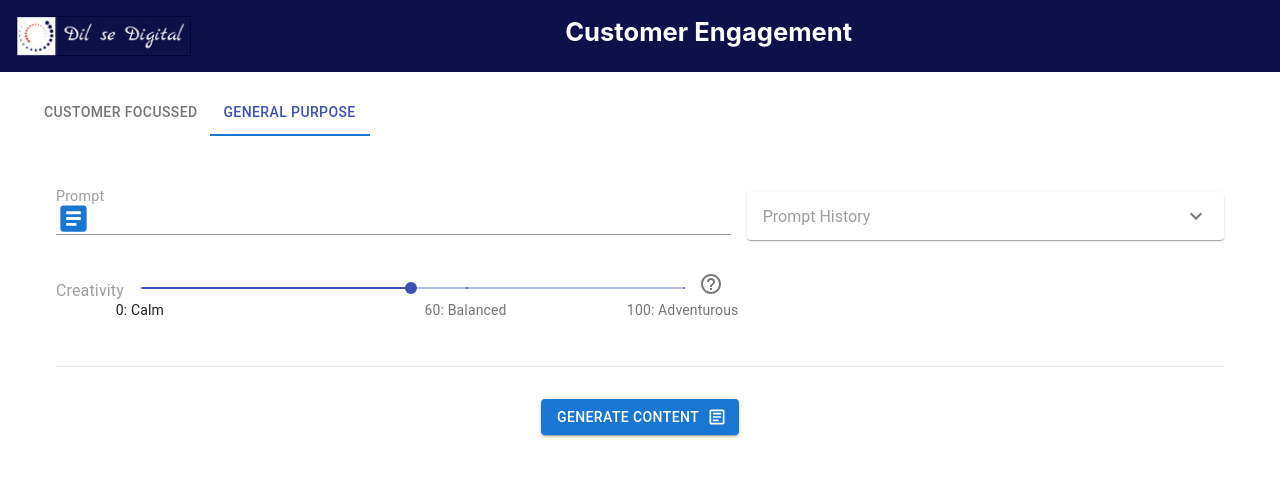
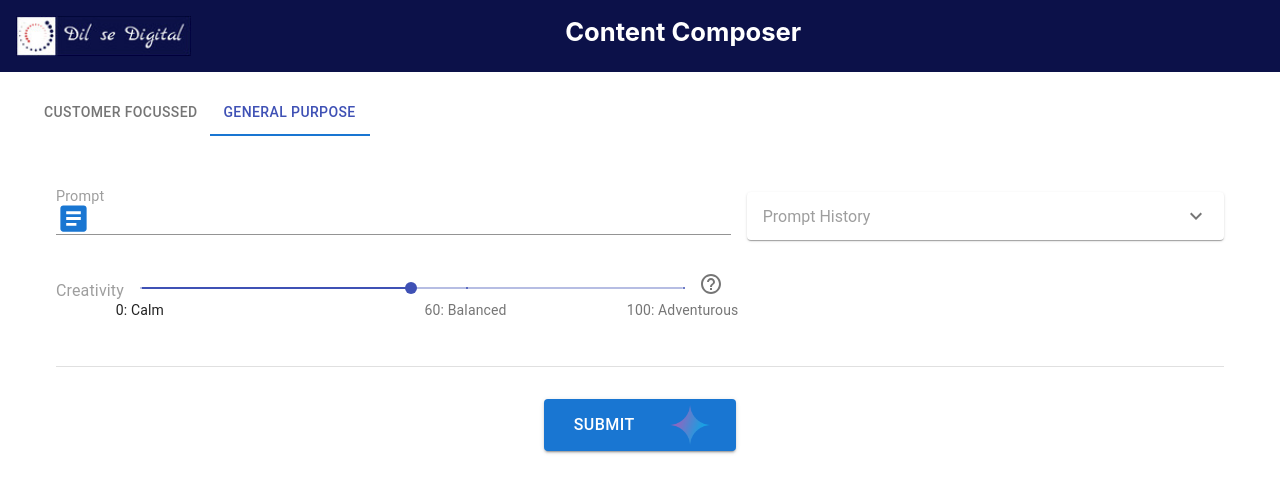
Before and after one commit to karhadkarp/ReactJS, a React (Create React App) app: page / in a window 1280 px wide. Both pictures are taken after a click on the tab "GENERAL PURPOSE". Shown: the top 492 px of the page. Built offline with nearby package versions, Linux system fonts and the light colour scheme.

Commit message:
Fixed labels

```diff
--- a/src/App.js
+++ b/src/App.js
@@ -25,7 +25,7 @@ function App() {
     <div className="App">
       <header className="App-header">
         <img src={medium? small_logo: logo} alt='Dil se Digital' height={40} />
-        <h1 className={small ? 'App-title-small' : 'App-title'}>Customer Engagement</h1>
+        <h1 className={small ? 'App-title-small' : 'App-title'}>Content Composer</h1>
       </header>
       <Grid
         container
--- a/src/containers/Application.js
+++ b/src/containers/Application.js
@@ -1,5 +1,5 @@
-import { Backdrop, Box, CircularProgress, Divider, Grid, InputAdornment, InputLabel, TextField } from '@material-ui/core';
-import { Article, ArticleOutlined, Person } from '@mui/icons-material';
+import { Backdrop, Box, CircularProgress, Divider, Grid, InputAdornment, InputLabel } from '@material-ui/core';
+import { Article, Person } from '@mui/icons-material';
 import LoadingButton from '@mui/lab/LoadingButton';
 import MultipleSelect from '../components/MultiSelect';
 import InputText from '../components/InputText';
@@ -10,6 +10,7 @@ import ResponsiveDialog from '../components/ResponsiveDialog';
 import { getCustomers, getCutomerQueryResp, getGeneralQueryResp } from '../apis.js';
 import Flag from 'react-world-flags'
 import {countries} from "./countries.js"
+import gemini from'./google-gemini-icon.png';
 
 const Application = () => {
 
@@ -231,11 +232,13 @@ const Application = () => {
                         onClick={handleClick}
                         loading={loading}
                         loadingPosition="end"
-                        endIcon={<ArticleOutlined />}
+                        endIcon={<img src={gemini} alt='Gemini' height={40} />}
                         variant="contained"
                         color='primary'
+                        width="10rem"
+                        style={{width: '12rem', fontSize:'1rem', justifyContent:'space-around'}}
                     >
-                        <span>Generate Content</span>
+                        <span>Submit</span>
                     </LoadingButton>
                     <InputLabel
                         style={{
--- a/src/containers/SimpleApp.js
+++ b/src/containers/SimpleApp.js
@@ -1,5 +1,5 @@
-import { Backdrop, Box, CircularProgress, Divider, Grid, InputAdornment, InputLabel, useMediaQuery, useTheme } from '@material-ui/core';
-import { Article, ArticleOutlined } from '@mui/icons-material';
+import { Backdrop, Box, CircularProgress, Divider, Grid, InputAdornment, InputLabel} from '@material-ui/core';
+import { Article } from '@mui/icons-material';
 import LoadingButton from '@mui/lab/LoadingButton';
 import InputText from '../components/InputText';
 import { useState } from 'react';
@@ -7,11 +7,10 @@ import SliderValue from '../components/SliderField';
 import CardField from '../components/CardField';
 import ResponsiveDialog from '../components/ResponsiveDialog';
 import { getGeneralQueryResp } from '../apis.js';
+import gemini from'./google-gemini-icon.png';
 
 const SimpleApp = () => {
 
-    const theme = useTheme();
-    const matcheSmall = useMediaQuery(theme.breakpoints.up('md'));
     const[pageError, setPageError] = useState('');
 
     const[creativity, setCreativity] = useState(50);
@@ -96,11 +95,12 @@ const SimpleApp = () => {
                             onClick={handleClick}
                             loading={loading}
                             loadingPosition="end"
-                            endIcon={<ArticleOutlined />}
+                            endIcon={<img src={gemini} alt='Gemini' height={40} />}
                             variant="contained"
                             color='primary'
+                            style={{width: '12rem', fontSize:'1rem', justifyContent:'space-around'}}
                         >
-                        <span>Generate Content</span>
+                        <span>Submit</span>
                     </LoadingButton>
                     <InputLabel
                         style={{
```
Also changed, not shown: public/google-gemini-icon.png (added), src/containers/google-gemini-icon.png (added).
